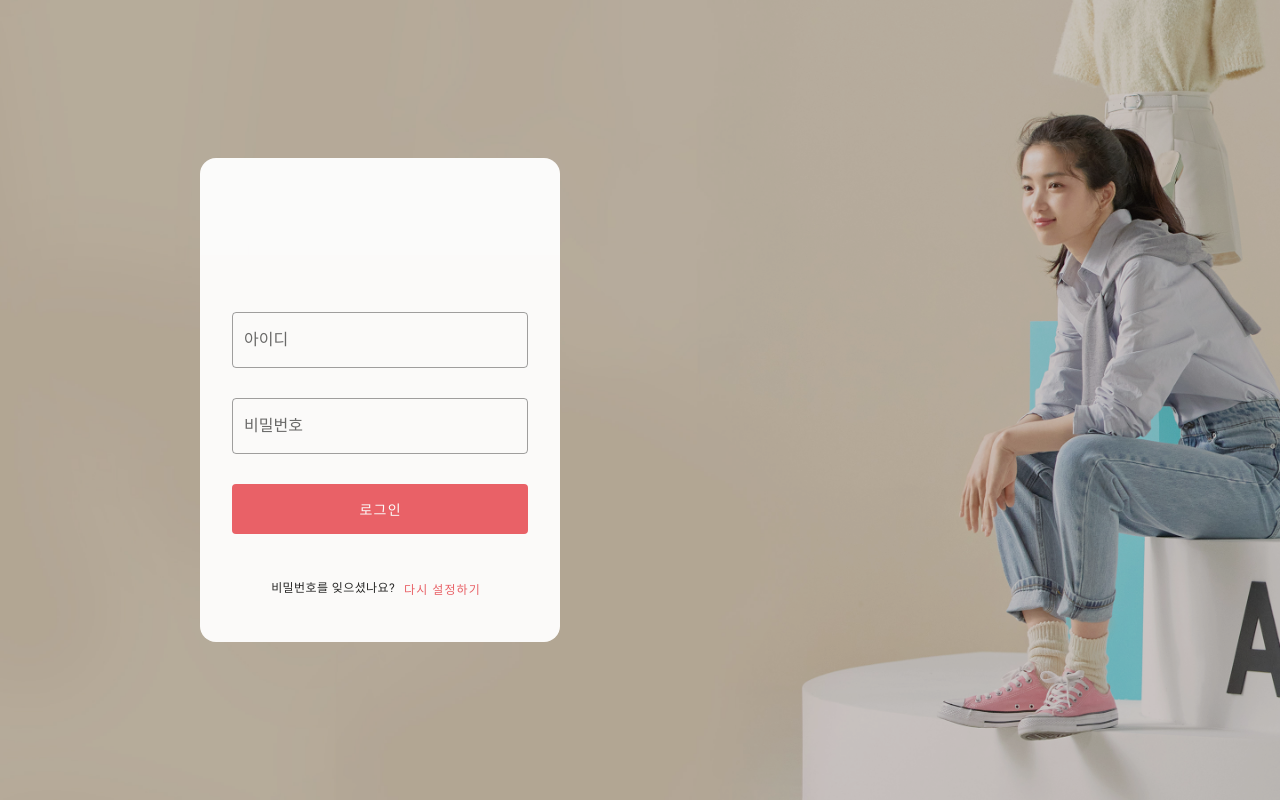
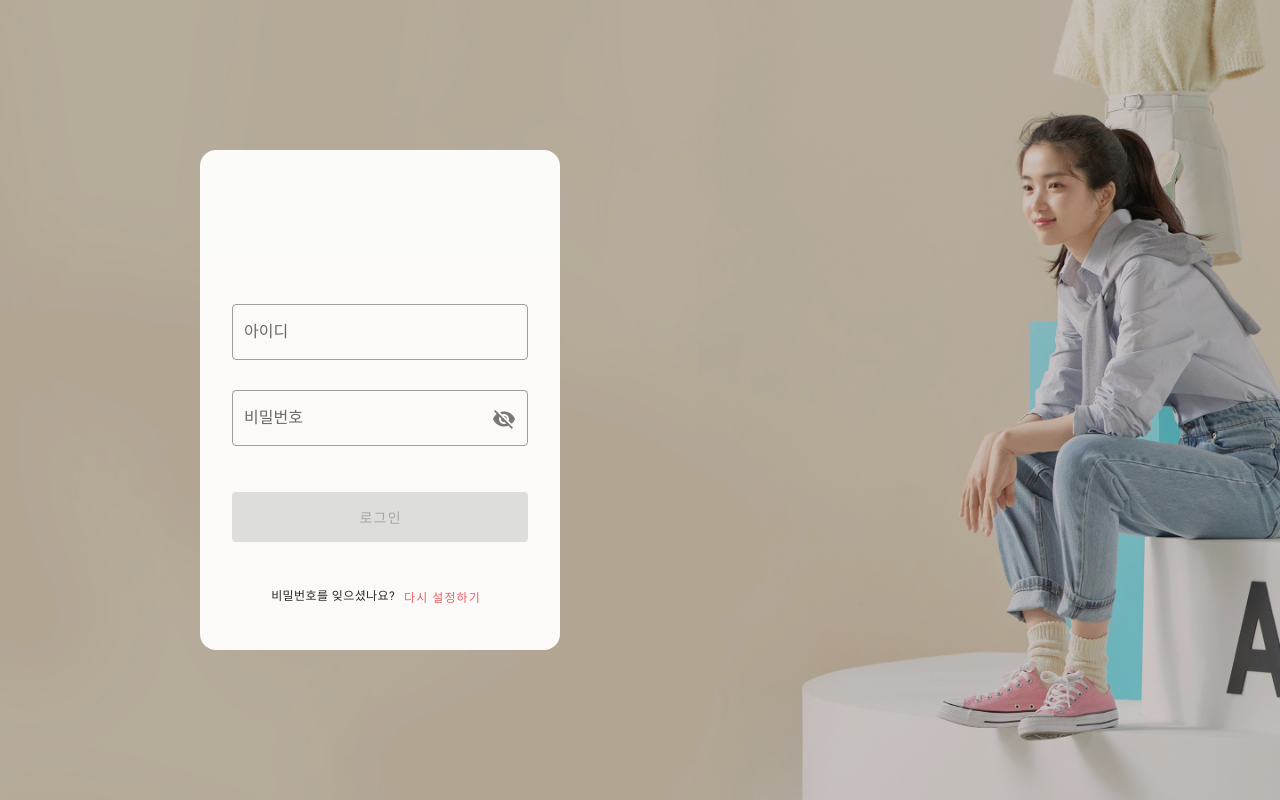
Before and after one commit to bomeekim/homework-a-bly, a Vue app: page /login in a window 1280 px wide. Built offline with nearby package versions, Linux system fonts and the light colour scheme; what vue-sweetalert2 would draw is missing.

Commit message:
[LOGIN] 아이디 및 패스워드 입력값 검증

```diff
--- /dev/null
+++ b/src/utils/rules.ts
@@ -0,0 +1,13 @@
+const rules = {
+  required: (value: string) => !!value || '필수항목입니다.',
+  email: (value: string) => {
+    const pattern = /^(([^<>()[\]\\.,;:\s@"]+(\.[^<>()[\]\\.,;:\s@"]+)*)|(".+"))@((\[[0-9]{1,3}\.[0-9]{1,3}\.[0-9]{1,3}\.[0-9]{1,3}])|(([a-zA-Z\-0-9]+\.)+[a-zA-Z]{2,}))$/;
+    return pattern.test(value) || '올바른 e-mail 형식이 아닙니다.';
+  },
+  password: (value: string) => {
+    const pattern = /^(?=.*[a-zA-Z])(?=.*[!@#$%^*+=-])(?=.*[0-9]).{8,16}$/;
+    return pattern.test(value) || '영문자와 숫자, 특수문자 조합으로 8~16자리를 입력해주세요.';
+  },
+};
+
+export default rules;
--- a/src/views/Login.vue
+++ b/src/views/Login.vue
@@ -22,16 +22,26 @@
           />
         </v-card-title>
         <v-card-text>
-          <v-form class="mt-4">
+          <v-form
+            v-model="valid"
+            class="my-4"
+          >
             <v-text-field
+              v-model="email"
               label="아이디"
               outlined
               placeholder="이메일을 입력해주세요"
+              :rules="[inputRules.required, inputRules.email]"
             />
             <v-text-field
+              v-model="password"
               label="비밀번호"
               outlined
               placeholder="비밀번호를 입력해주세요"
+              :rules="[inputRules.required, inputRules.password]"
+              :append-icon="showPassword ? 'mdi-eye' : 'mdi-eye-off'"
+              :type="showPassword ? 'text' : 'password'"
+              @click:append="showPassword = !showPassword"
             />
           </v-form>
           <v-btn
@@ -39,6 +49,7 @@
             block
             depressed
             color="primary"
+            :disabled="!valid"
           >
             로그인
           </v-btn>
@@ -60,9 +71,28 @@
 
 <script lang="ts">
 import { Vue, Component } from 'vue-property-decorator';
+import rules from '@/utils/rules';
+
+export interface RuleFunction {
+  (value: string): boolean | string;
+}
+
+export interface Rule {
+  [key: string]: RuleFunction,
+}
 
 @Component
 export default class Login extends Vue {
+  valid = false;
+
+  email = '';
+
+  password = '';
+
+  showPassword = false;
+
+  inputRules: Rule = rules;
+
   get isMobile(): boolean {
     return this.$vuetify.breakpoint.mobile;
   }
```
